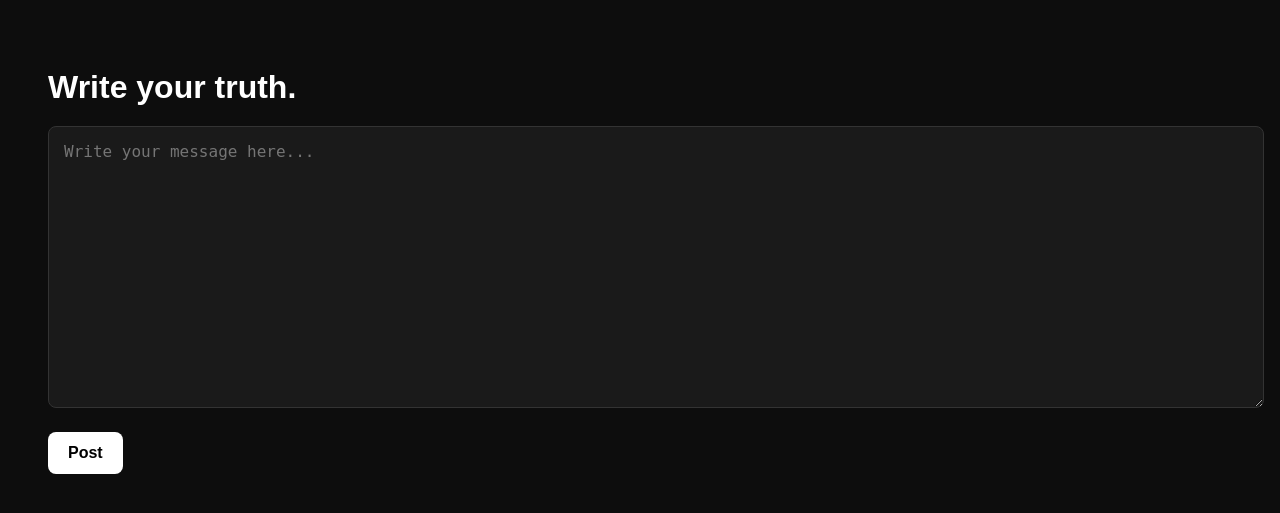
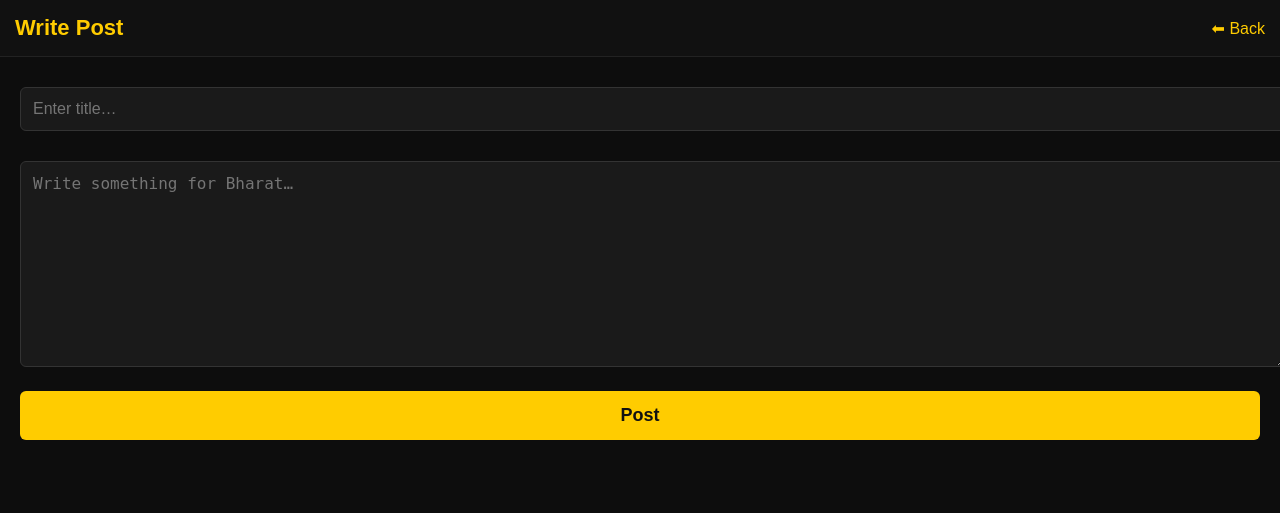
Before and after one commit to vrush757-gif/voice-of-bharat, a Flask app: page /write in a window 1280 px wide. Shown: the top 513 px of the page. Run offline with Flask 3, Linux system fonts and the light colour scheme.

Commit message:
Update write.html

```diff
--- a/templates/write.html
+++ b/templates/write.html
@@ -1,63 +1,91 @@
 <!DOCTYPE html>
 <html lang="en">
 <head>
-    <meta charset="UTF-8" />
-    <meta name="viewport" content="width=device-width, initial-scale=1.0" />
-    <title>Write • Voice of Bharat</title>
-
+    <meta charset="UTF-8">
+    <title>Voice of Bharat – Write</title>
     <style>
         body {
-            background-color: #0d0d0d;
+            margin: 0;
             font-family: Arial, sans-serif;
-            color: #ffffff;
-            padding: 40px;
+            background: #0d0d0d;
+            color: white;
         }
 
-        h1 {
-            font-size: 32px;
-            font-weight: bold;
+        .navbar {
+            background: #111;
+            padding: 15px;
+            display: flex;
+            justify-content: space-between;
+            align-items: center;
+            border-bottom: 1px solid #222;
+        }
+
+        .navbar h1 {
+            margin: 0;
+            font-size: 22px;
+            color: #ffcc00;
+        }
+
+        .navbar a {
+            color: #ffcc00;
+            text-decoration: none;
+            font-size: 16px;
+        }
+
+        .form-container {
+            padding: 20px;
+        }
+
+        input, textarea {
+            width: 100%;
+            padding: 12px;
+            margin-top: 10px;
             margin-bottom: 20px;
+            border-radius: 6px;
+            border: none;
+            background: #1a1a1a;
+            color: white;
+            font-size: 16px;
+            border: 1px solid #333;
         }
 
         textarea {
-            width: 100%;
-            height: 250px;
-            background: #1a1a1a;
-            border: 1px solid #333;
-            border-radius: 8px;
-            padding: 15px;
-            color: white;
-            font-size: 16px;
-            outline: none;
+            height: 180px;
         }
 
         button {
-            margin-top: 20px;
-            padding: 12px 20px;
-            background-color: #ffffff;
-            color: #000;
+            background: #ffcc00;
+            width: 100%;
+            padding: 14px;
             border: none;
-            border-radius: 8px;
-            font-size: 16px;
+            border-radius: 6px;
+            font-size: 18px;
+            font-weight: bold;
             cursor: pointer;
-            font-weight: bold;
+            color: #111;
         }
 
         button:hover {
-            opacity: 0.7;
+            background: #ffdb4d;
         }
     </style>
 </head>
-
 <body>
 
-    <h1>Write your truth.</h1>
+    <div class="navbar">
+        <h1>Write Post</h1>
+        <a href="/">⬅ Back</a>
+    </div>
 
-    <form method="POST">
-        <textarea name="content" placeholder="Write your message here..." required></textarea>
-        <br>
-        <button type="submit">Post</button>
-    </form>
+    <div class="form-container">
+        <form action="/write" method="POST">
+            <input type="text" name="title" placeholder="Enter title…" required>
+
+            <textarea name="content" placeholder="Write something for Bharat…" required></textarea>
+
+            <button type="submit">Post</button>
+        </form>
+    </div>
 
 </body>
 </html>
```
